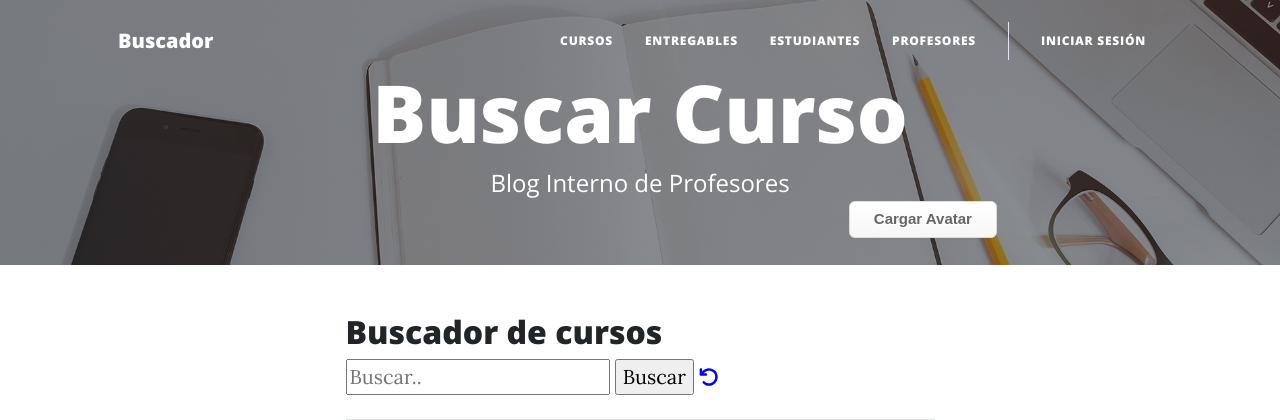
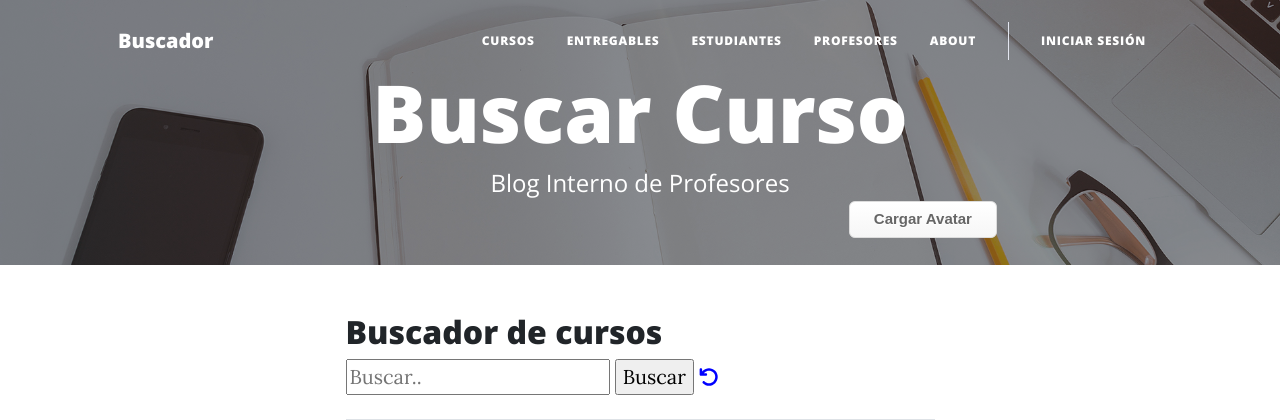
Before and after one commit to Matricc89/django2023, a Django app: page / in a window 1280 px wide. Shown: the top 420 px of the page. Run offline with Django 4.2, Linux system fonts and the light colour scheme; data comes from the database, SQL or seed files in the repository; some libraries are stand-ins or nearby versions.

Commit message:
Empezando About

```diff
--- a/my_blog/home/templates/home/index.html
+++ b/my_blog/home/templates/home/index.html
@@ -37,6 +37,7 @@
                         <li class="nav-item"><a class="nav-link px-lg-3 py-3 py-lg-4" href="{% url 'course:homework-list' %}">Entregables</a></li>
                         <li class="nav-item"><a class="nav-link px-lg-3 py-3 py-lg-4" href="{% url 'student:student-list' %}">Estudiantes</a></li>
                         <li class="nav-item"><a class="nav-link px-lg-3 py-3 py-lg-4" href="{% url 'profesor:profesor-list' %}">Profesores</a></li>
+                        <li class="nav-item"><a class="nav-link px-lg-3 py-3 py-lg-4" href="{% url 'home:about' %}">About</a></li>
 
                         <div class="topbar-divider d-none d-sm-block"></div>
 
--- a/my_blog/home/urls.py
+++ b/my_blog/home/urls.py
@@ -7,6 +7,7 @@ from home import views
 app_name = "home"
 urlpatterns = [
     path("", views.index, name="index"),
+    path('about/', views.about_page, name='about'),
     path("search/", views.search, name="search"),
     path('avatar/load', views.avatar_load, name='avatar-load'),
     path("register/", views.register, name="user-register"),
--- a/my_blog/home/views.py
+++ b/my_blog/home/views.py
@@ -27,6 +27,8 @@ def index(request):
         template_name="home/index.html",
     )
 
+def about_page(request):
+    return render(request, 'home/about.html')
 
 def search(request):
     search_param = request.GET["search_param"]
```
Also changed, not shown: my_blog/home/templates/home/about.html (added, +15 -0 lines), README.md.
